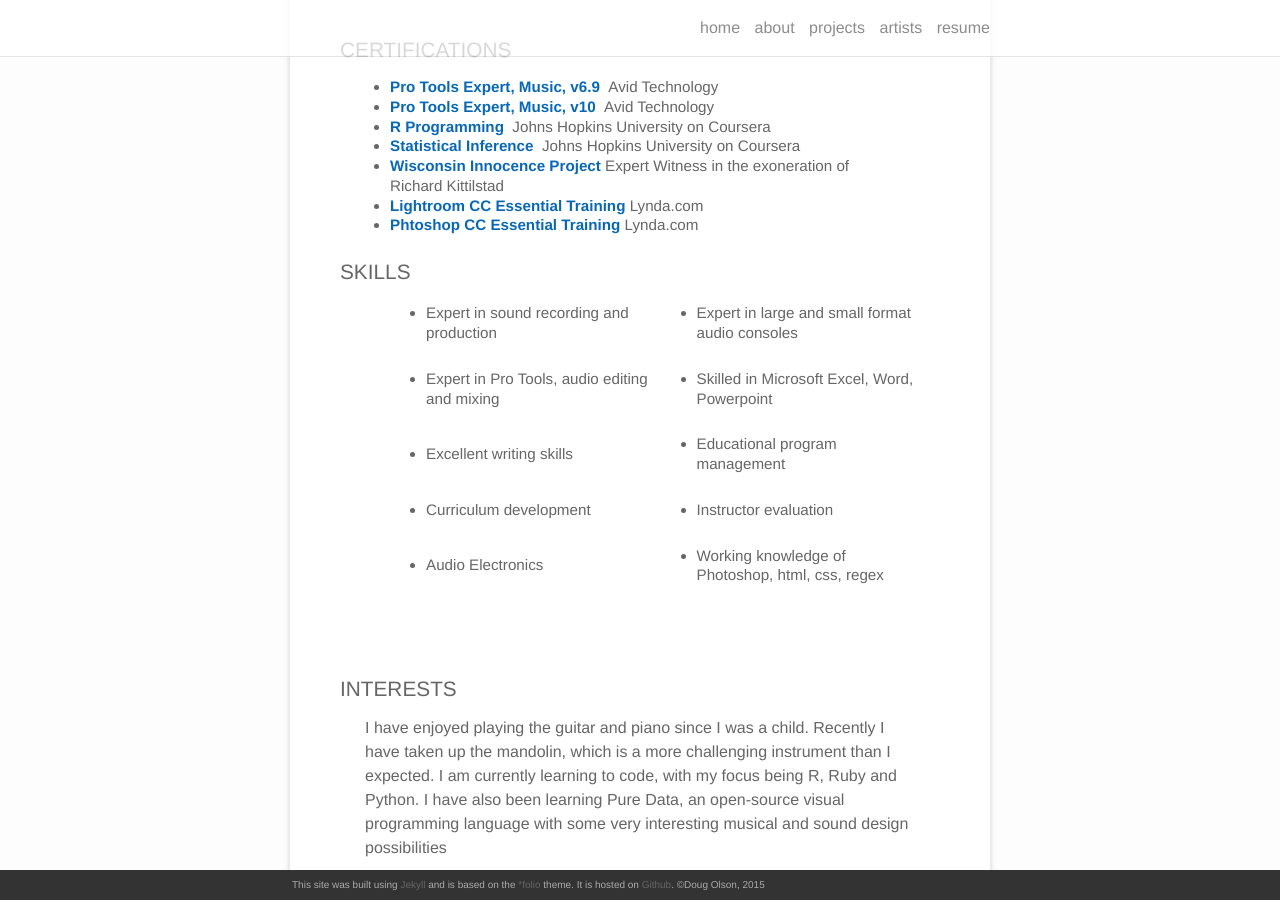
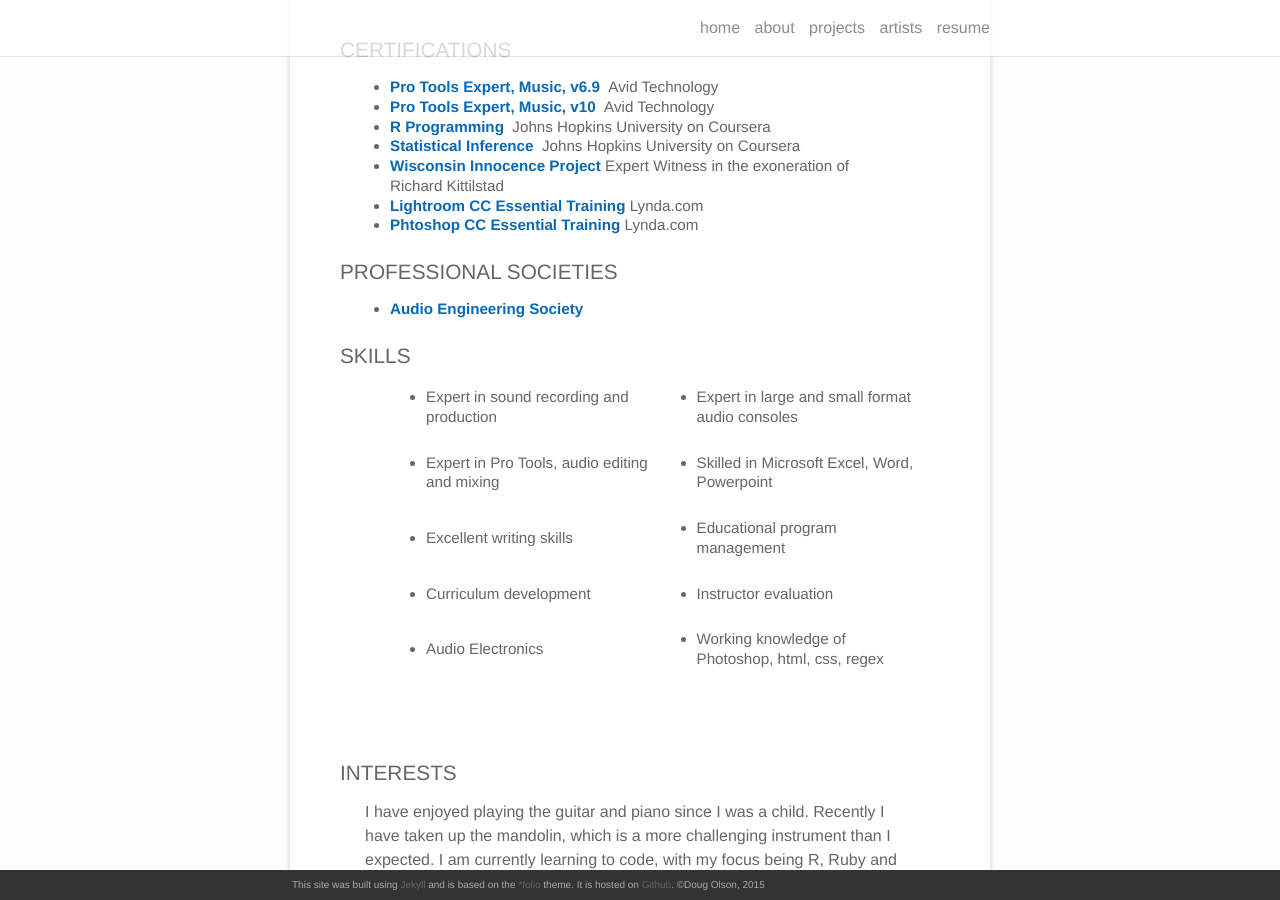
Before and after one commit to dougolson/dougolson.github.io, a Jekyll site: the page built from z_resume.md, in a window 1280 px wide and 900 px high, scrolled down 1724 px. Built offline with Jekyll 4.4.1, drawn with Linux system fonts in a browser that asks for light colours; nearby versions of some CDN libraries.

Commit message:
updated resume

```diff
--- a/z_resume.md
+++ b/z_resume.md
@@ -170,6 +170,21 @@
                 </div>
                 <div class="clear"></div>
             </div>
+            <div class="section section-qualifications">
+                <h2 class="title">
+                    Professional Societies
+                </h2>
+                <div class="set">
+                    <div class="item">
+                        <ul>
+                            <li>
+                                <span class="info"><a href="http://www.aes.org/aes/dolson"><strong>Audio Engineering Society</strong></a></span>
+                            </li>
+                        </ul>
+                    </div>
+                </div>
+                <div class="clear"></div>
+            </div>
             <div class="section section-1436556401525">
                 <h2 class="title">
                     Skills
```
Also changed, not shown: 1 other file.
